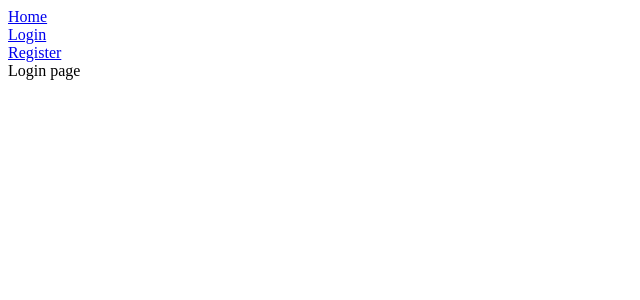
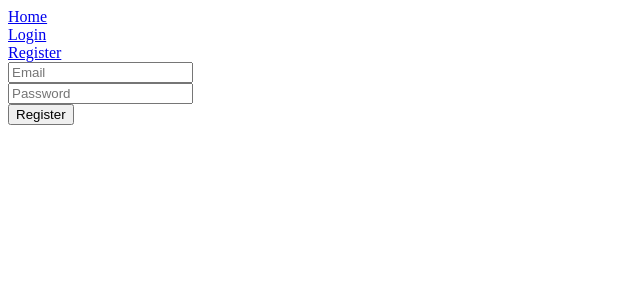
Before and after one commit to benlittlenz/user-management-system, a React (Create React App) app in the folder frontend/: page /login in a window 1280 px wide. Shown: the top 300 px of the page, without its empty margins (0-640 px from the left). Built offline with nearby package versions, Linux system fonts and the light colour scheme.

Commit message:
added login mutation + form setup

```diff
--- a/frontend/src/pages/Home.tsx
+++ b/frontend/src/pages/Home.tsx
@@ -19,10 +19,21 @@ interface Props { }
 export const Home: React.FC<Props> = () => {
     const { data, loading } = useQuery(GET_USERS)
 
-    console.log(data)
+    if(loading) return <div>Loading..</div>
     return (
         <div>
-            Home page
+            <h1>Users</h1>
+
+            <ul>
+                {data.users.map((user: any) => {
+                    return (
+                        <li key={user.id}>
+                            Name: {user.firstName} {user.lastName}
+                            <p>{user.email}</p>
+                        </li>
+                    )
+                })}
+            </ul>
         </div>
     )
 }
--- a/frontend/src/pages/Login.tsx
+++ b/frontend/src/pages/Login.tsx
@@ -1,7 +1,59 @@
-import React from 'react';
+import React, { useState } from 'react';
+import { useMutation } from '@apollo/react-hooks';
+import { gql } from 'apollo-boost';
+import { RouteComponentProps } from 'react-router-dom';
 
-interface Props { }
+const LOGIN_USER = gql`
+    mutation Login($email: String!, $password: String!) {
+        login(email: $email, password: $password) {
+            userToken
+        }
+}
+`
 
-export const Login: React.FC<Props> = () => {
-    return <div>Login page</div>
+export const Login: React.FC<RouteComponentProps> = ({ history }) => {
+    const [email, setEmail] = useState('');
+    const [password, setPassword] = useState('');
+    const [login, { data }] = useMutation(LOGIN_USER)
+
+    return (
+        <form onSubmit={async event => {
+            event.preventDefault();
+            const response = await login({
+                variables: {
+                    email,
+                    password,
+                }
+            })
+
+            //On successful register, redirect user to home page
+            console.log(response)
+            history.push('/')
+
+        }}>
+
+            <div>
+                <input
+                    value={email}
+                    type="email"
+                    placeholder="Email"
+                    onChange={event => {
+                        setEmail(event.target.value)
+                    }}
+                />
+            </div>
+
+            <div>
+                <input
+                    value={password}
+                    type="password"
+                    placeholder="Password"
+                    onChange={event => {
+                        setPassword(event.target.value)
+                    }}
+                />
+            </div>
+            <button type="submit">Register</button>
+        </form>
+    )
 }
```
